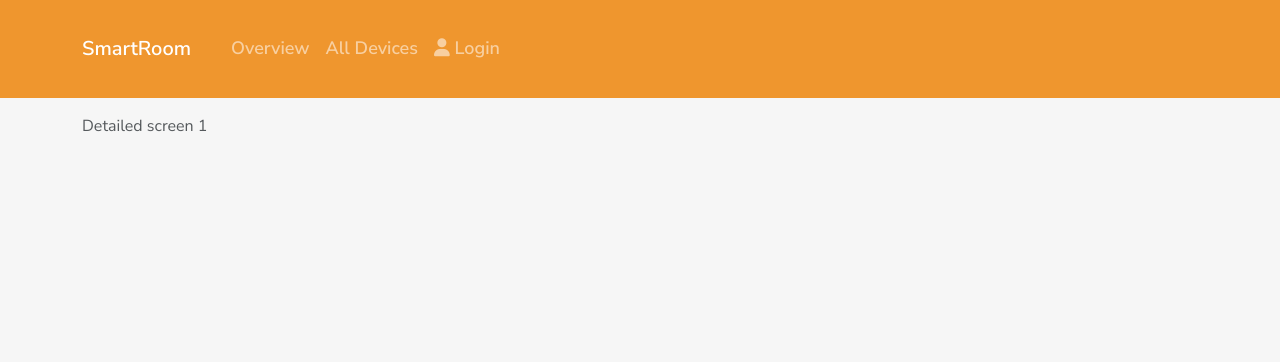
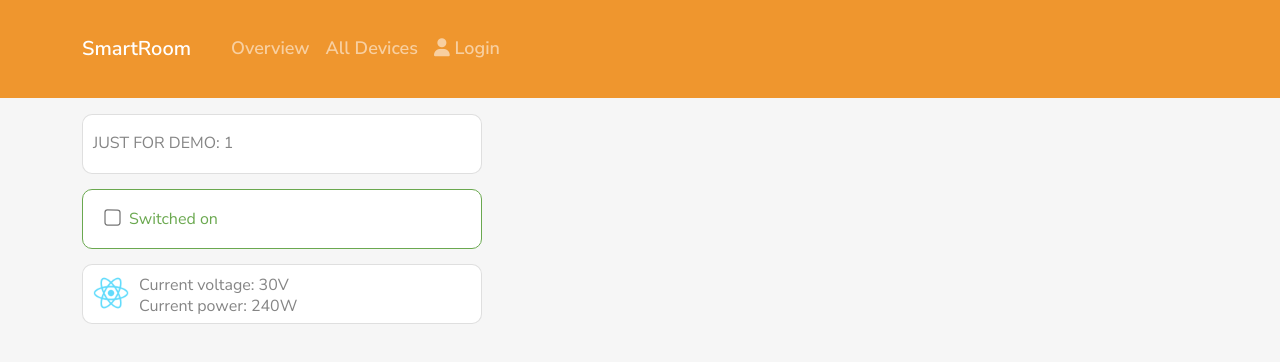
Before and after one commit to jhonatansossa/SmartRoomFrontend, a React (Create React App) app: page /details/1 in a window 1280 px wide. Shown: the top 362 px of the page. Built offline with nearby package versions, Linux system fonts and the light colour scheme.

Commit message:
Create detailed device screen

```diff
--- a/src/index.css
+++ b/src/index.css
@@ -123,11 +123,11 @@ footer {
   /* display: flex; */
 }
 
-.card:hover > .card-title {
+.card.hov-primary:hover > .card-title {
   color: #ef962e;
 }
 
-.card:hover {
+.card.hov-primary:hover {
   border-color: #ef962e;
 }
 
@@ -159,6 +159,12 @@ footer {
 }
 
 .card-title.vertical {
+  margin-left: 10px;
+}
+
+.card-content {
+  text-align: left;
+  line-height: 130%;
   margin-left: 10px;
 }
 
@@ -197,3 +203,28 @@ footer {
   filter: grayscale(1);
   transform: scale(1.25);
 }
+
+.switch {
+  margin-top: 6px;
+  margin-left: 20px;
+}
+
+.switch-on {
+  color: #6aa84f;
+  border-color: #6aa84f;
+}
+
+.switch-off {
+  color: #cc4125;
+  border-color: #cc4125;
+}
+
+.switch-on:hover {
+  color: #6aa84f;
+  border-color: #6aa84f;
+}
+
+.switch-off:hover {
+  color: #cc4125;
+  border-color: #cc4125;
+}
--- a/src/screens/AllDevices.js
+++ b/src/screens/AllDevices.js
@@ -14,7 +14,7 @@ const AllDevices = () => {
     <div className="vertical-scroll-area">
       {devices.map((src) => (
         <button
-          className="card vertical"
+          className="card hov-primary vertical"
           onClick={() => redirectToDetailed(src.title)}
         >
           <div
--- a/src/screens/Detailed.js
+++ b/src/screens/Detailed.js
@@ -1,11 +1,66 @@
-import React from "react";
+import { React, useState } from "react";
 import { Col, Row } from "react-bootstrap";
 import { useParams } from "react-router-dom";
 
 const Detailed = () => {
   const { id } = useParams();
 
-  return <div>Detailed screen {id}</div>;
+  const src = {
+    title: "device1",
+    image: "/logo192.png",
+    voltage: 30,
+    power: 240,
+    switchOn: true,
+  };
+
+  // Initialize a boolean state
+  const [passwordShown, setPasswordShown] = useState(src.switchOn);
+
+  // Switch toggle handler
+  const toggleSwitch = () => {
+    // When the handler is invoked
+    // inverse the boolean state of switch
+    setPasswordShown(!passwordShown);
+  };
+
+  return (
+    <div className="vertical-scroll-area">
+      <div className="card vertical">
+        <div className="card-title">JUST FOR DEMO: {id}</div>
+      </div>
+      <div
+        className={
+          passwordShown ? "card vertical switch-on" : "card vertical switch-off"
+        }
+      >
+        <label
+          className={passwordShown ? "switch switch-on" : "switch switch-off"}
+        >
+          <input
+            type="checkbox"
+            onClick={toggleSwitch}
+            className="checkbox-icon"
+          />
+          Switched on
+        </label>
+      </div>
+      <div className="card vertical">
+        <div
+          key={src.title}
+          className="card-image vertical"
+          style={{
+            backgroundImage: `url(${src.image})`,
+          }}
+        ></div>
+        <div className="card-title card-content">
+          <p>
+            Current voltage: {src.voltage}V<br />
+            Current power: {src.power}W
+          </p>
+        </div>
+      </div>
+    </div>
+  );
 };
 
 export default Detailed;
--- a/src/screens/Overview.js
+++ b/src/screens/Overview.js
@@ -39,7 +39,7 @@ const Overview = () => {
         <div className="scroll-area">
           {devices_turnedOn.map((src) => (
             <button
-              className="card horizontal"
+              className="card hov-primary horizontal"
               onClick={() => redirectToDetailed(src.title)}
             >
               <div
@@ -65,7 +65,7 @@ const Overview = () => {
         <div className="scroll-area">
           {devices_frequentlyUsed.map((src) => (
             <button
-              className="card horizontal"
+              className="card hov-primary horizontal"
               onClick={() => redirectToDetailed(src.title)}
             >
               <div
```
